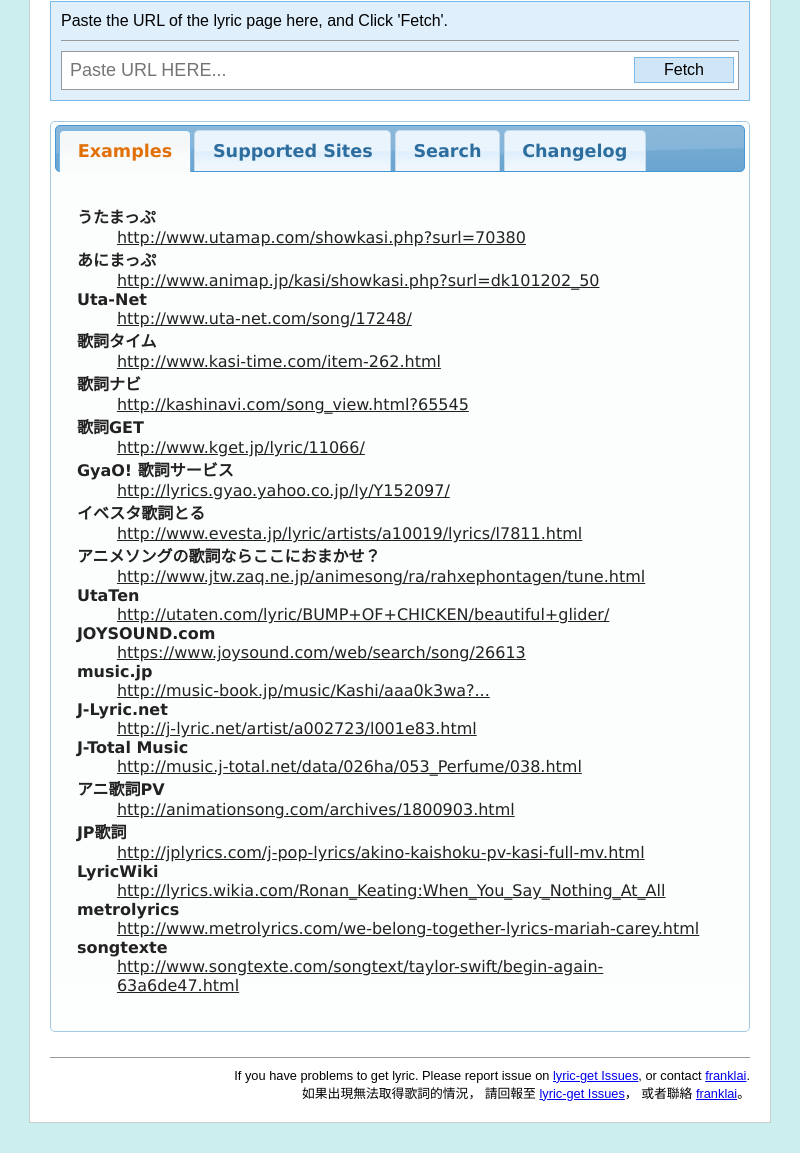
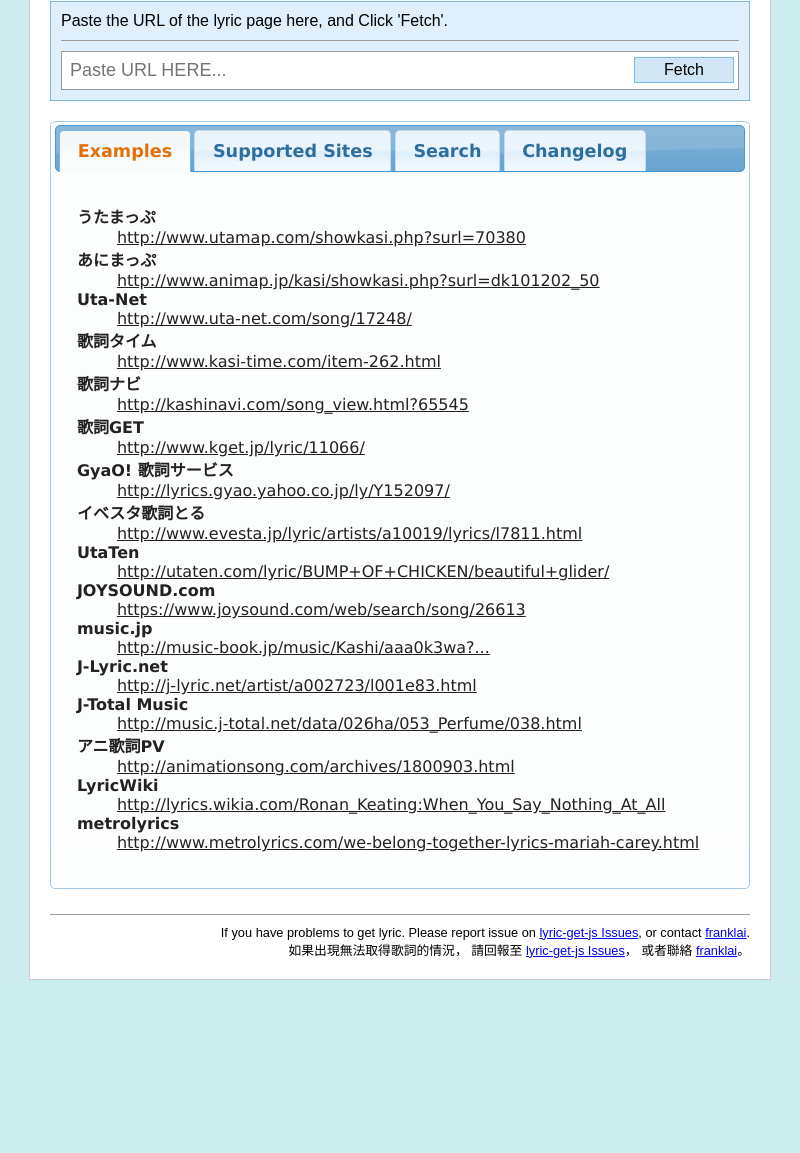
Before and after one commit to franklai/lyric-get-js, an Electron app: page electron/index.html in a window 800 px wide. Shown: the part 130-1283 px from the top of the page. After the commit the page ends 1140 px from the top, so only its background shows below. Drawn offline with Linux system fonts and the light colour scheme.

Commit message:
update index page to remove deprecated site
- update git repository link

```diff
--- a/electron/index.html
+++ b/electron/index.html
@@ -63,8 +63,6 @@
 			<dd><a href="http://lyrics.gyao.yahoo.co.jp/ly/Y152097/" target="_blank">http://lyrics.gyao.yahoo.co.jp/ly/Y152097/</a></dd>
 			<dt>イベスタ歌詞とる</dt>
 			<dd><a href="http://www.evesta.jp/lyric/artists/a10019/lyrics/l7811.html" target="_blank">http://www.evesta.jp/lyric/artists/a10019/lyrics/l7811.html</a></dd>
-			<dt>アニメソングの歌詞ならここにおまかせ？</dt>
-			<dd><a href="http://www.jtw.zaq.ne.jp/animesong/ra/rahxephontagen/tune.html" target="_blank">http://www.jtw.zaq.ne.jp/animesong/ra/rahxephontagen/tune.html</a></dd>
 			<dt>UtaTen</dt>
 			<dd><a href="http://utaten.com/lyric/BUMP+OF+CHICKEN/beautiful+glider/" target="_blank">http://utaten.com/lyric/BUMP+OF+CHICKEN/beautiful+glider/</a></dd>
 			<dt>JOYSOUND.com</dt>
@@ -77,14 +75,10 @@
 			<dd><a href="http://music.j-total.net/data/026ha/053_Perfume/038.html" target="_blank">http://music.j-total.net/data/026ha/053_Perfume/038.html</a></dd>
 			<dt>アニ歌詞PV</dt>
 			<dd><a href="http://animationsong.com/archives/1800903.html" target="_blank">http://animationsong.com/archives/1800903.html</a></dd>
-			<dt>JP歌詞</dt>
-			<dd><a href="http://jplyrics.com/j-pop-lyrics/akino-kaishoku-pv-kasi-full-mv.html" target="_blank">http://jplyrics.com/j-pop-lyrics/akino-kaishoku-pv-kasi-full-mv.html</a></dd>
 			<dt>LyricWiki</dt>
 			<dd><a href="http://lyrics.wikia.com/Ronan_Keating:When_You_Say_Nothing_At_All" target="_blank">http://lyrics.wikia.com/Ronan_Keating:When_You_Say_Nothing_At_All</a></dd>
 			<dt>metrolyrics</dt>
 			<dd><a href="http://www.metrolyrics.com/we-belong-together-lyrics-mariah-carey.html" target="_blank">http://www.metrolyrics.com/we-belong-together-lyrics-mariah-carey.html</a></dd>
-			<dt>songtexte</dt>
-			<dd><a href="http://www.songtexte.com/songtext/taylor-swift/begin-again-63a6de47.html" target="_blank">http://www.songtexte.com/songtext/taylor-swift/begin-again-63a6de47.html</a></dd>
 		</dl>
 		</div>
 
@@ -98,17 +92,14 @@
 				<li><a href="http://lyrics.gyao.yahoo.co.jp/" target="_blank">GyaO! 歌詞サービス</a></li>
 				<li><a href="http://www.kasi-time.com/" target="_blank">歌詞タイム</a></li>
 				<li><a href="http://www.evesta.jp/lyric/" target="_blank">イベスタ歌詞とる</a></li>
-				<li><a href="http://www.jtw.zaq.ne.jp/animesong/" target="_blank">アニメソングの歌詞ならここにおまかせ？</a></li>
 				<li><a href="http://utaten.com/" target="_blank">UtaTen</a></li>
 				<li><a href="http://www.joysound.com/" target="_blank">JOYSOUND.com</a></li>
 				<li><a href="http://music-book.jp/music/" target="_blank">music.jp</a></li>
 				<li><a href="http://j-lyric.net/" target="_blank">J-Lyric.net</a></li>
+				<li><a href="http://music.j-total.net/" target="_blank">J-Total Music</a></li>
 				<li><a href="http://animationsong.com/" target="_blank">アニ歌詞PV</a></li>
-				<li><a href="http://jplyrics.com/" target="_blank">JP歌詞</a></li>
-				<li><a href="http://music.j-total.net/" target="_blank">J-Total Music</a></li>
 				<li><a href="http://lyrics.wikia.com/" target="_blank">LyricWiki</a></li>
 				<li><a href="http://www.metrolyrics.com/" target="_blank">metrolyrics</a></li>
-				<li><a href="http://www.songtexte.com/" target="_blank">songtexte</a></li>
 			</ul>
 		</div>
 
@@ -126,6 +117,7 @@
 
 		<div id="changelog" class="ui-tabs-hide">
 		<ul>
+			<li>[2017 07-30] Lyric Get desktop app!</li>
 			<li>[2016 05-14]
 				<ol>
 					<li>Remove kashisearch, since its service is closed</li>
@@ -231,12 +223,12 @@
 	<div class="hr"></div>
 	<div>
 	If you have problems to get lyric. Please report issue
-	on <a href="https://github.com/franklai/lyric-get/issues" target="_blank">lyric-get Issues</a>,
+	on <a href="https://github.com/franklai/lyric-get-js/issues" target="_blank">lyric-get-js Issues</a>,
 	or contact <a href="http://franks543.blogspot.com/p/lyric-get.html" target="_blank">franklai</a>.
 	</div>
 	<div>
 	如果出現無法取得歌詞的情況，
-	請回報至 <a href="https://github.com/franklai/lyric-get/issues" target="_blank">lyric-get Issues</a>，
+	請回報至 <a href="https://github.com/franklai/lyric-get-js/issues" target="_blank">lyric-get-js Issues</a>，
 	或者聯絡 <a href="http://franks543.blogspot.com/p/lyric-get.html" target="_blank">franklai</a>。
 	</div>
 	</div>
--- a/electron/main.js
+++ b/electron/main.js
@@ -16,7 +16,7 @@
   mainWindow.loadURL(`file://${__dirname}/index.html`)
 
   // Open the DevTools.
-  //mainWindow.webContents.openDevTools()
+  mainWindow.webContents.openDevTools()
 
   // Emitted when the window is closed.
   mainWindow.on('closed', function () {
```
Also changed, not shown: 1 other file.
